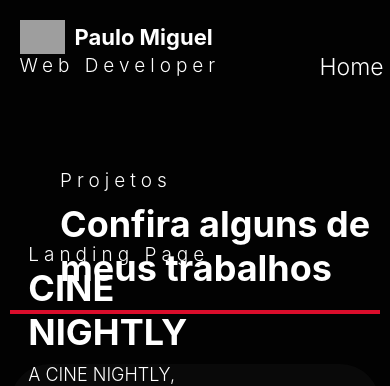
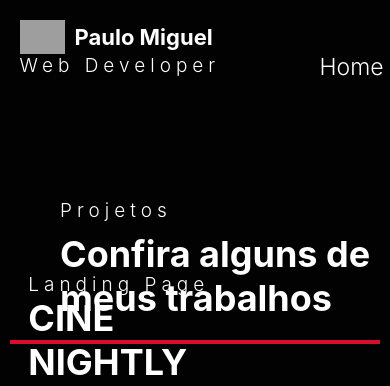
Before and after one commit to Paulo-Mikhael/portifolio-react, a React (Vite) app: page /projects in a window 390 px wide. Shown: the top 386 px of the page. Built offline with nearby package versions, Linux system fonts and the light colour scheme; grey boxes are pictures that could not be loaded.

Commit message:
Responsividade Projects - Tela xl

```diff
--- a/src/Data/index.tsx
+++ b/src/Data/index.tsx
@@ -18,7 +18,7 @@ export const ProjectsData: IProjectCard[] = [
     description: 'Este projeto é um blog de uma empresa fictícia de tecnologia, onde além da própria poder postar o conteúdo da loja, também funciona como uma rede social onde os clientes podem interagir se tiverem uma conta.',
     linkToWeb: 'https://phlox-blog.vercel.app/',
     linkToGithubReadme: 'https://github.com/Paulo-Mikhael/phlox-blog?tab=readme-ov-file#readme',
-    deviconTechnologiesClasses: ['devicon-react-original', 'devicon-vitejs-plain', 'devicon-typescript-plain', 'devicon-tailwindcss-original','devicon-reactrouter-plain'],
+    deviconTechnologiesClasses: ['devicon-react-original', 'devicon-vitejs-plain', 'devicon-typescript-plain', 'devicon-tailwindcss-original', 'devicon-reactrouter-plain'],
     projectImageUrl: 'Images/phlox-blog-images.png',
     projectImageAlt: 'Imagem de cinco telas da aplicação "Blog PHLOX" espalhadas como se fossem folhas de papel',
     projectImageTitle: 'Tela principal da aplicação "Blog PHLOX"',
@@ -27,7 +27,7 @@ export const ProjectsData: IProjectCard[] = [
     name: 'in.orbit backend',
     type: 'API',
     description: 'Este é o servidor de uma aplicação chamada in.orbit, responsável por guardar e gerenciar as metas do usuário, elas são armazenadas em um banco de dados postgresql por um container docker e gerenciadas pelo framework back-end fastify.',
-    linkToWeb: 'https://github.com/Paulo-Mikhael/in-orbit-backend?tab=readme-ov-file#rodando-localmente-prompt-',
+    linkToWeb: 'https://github.com/Paulo-Mikhael/in-orbit-backend?tab=readme-ov-file#readme',
     linkToGithubReadme: 'https://github.com/Paulo-Mikhael/in-orbit-backend?tab=readme-ov-file#readme',
     deviconTechnologiesClasses: ['devicon-nodejs-plain-wordmark', 'devicon-typescript-plain', 'devicon-fastify-plain', 'devicon-docker-plain', 'devicon-postgresql-plain'],
     projectImageUrl: 'Images/in-orbit-backend-images.png',
@@ -37,7 +37,7 @@ export const ProjectsData: IProjectCard[] = [
   {
     name: 'Fastask',
     type: 'Aplicação Web',
-      description: 'A Fastask é uma aplicação web que busca facilitar a gestão de tarefas, a página possui um design limpo e intuitivo, seu funcionamento consiste principalmente em criar, excluir e editar tarefas.',
+    description: 'A Fastask é uma aplicação web que busca facilitar a gestão de tarefas, a página possui um design limpo e intuitivo, seu funcionamento consiste principalmente em criar, excluir e editar tarefas.',
     linkToWeb: 'https://paulo-mikhael.github.io/fastask/',
     linkToGithubReadme: 'https://github.com/Paulo-Mikhael/fastask?tab=readme-ov-file#readme',
     deviconTechnologiesClasses: ['devicon-html5-plain', 'devicon-css3-plain', 'devicon-javascript-plain'],
--- a/src/Pages/Projects/index.tsx
+++ b/src/Pages/Projects/index.tsx
@@ -22,8 +22,8 @@ export default function Projects() {
           <h3>Confira alguns de meus trabalhos</h3>
           <Line />
         </StyledDiv>
-        {projectsList.map((project) => (
-          <StyledCard key={project.name}>
+        {projectsList.map((project, index) => (
+          <StyledCard key={index}>
             <CardContainer>
               <div className="cardText">
                 <div>
@@ -50,8 +50,8 @@ export default function Projects() {
                   title="Ver prévia do projeto"
                 />
               </a>
-              {project.deviconTechnologiesClasses.map(technologyClass => (
-                <i className={technologyClass}></i>
+              {project.deviconTechnologiesClasses.map((technologyClass, index) => (
+                <i key={index} className={technologyClass}></i>
               ))}
               <a href={project.linkToGithubReadme} className="github-link" target="_blank">
                 <i className="devicon-github-original"></i>
--- a/src/Pages/Projects/styled.tsx
+++ b/src/Pages/Projects/styled.tsx
@@ -24,6 +24,10 @@ export const StyledDiv = styled.div`
   }
   h3, p {
     margin-left: 60px;
+  }
+
+  @media screen and (max-width: 1280px) {
+    margin-top: 30px;
   }
 `
 export const StyledCard = styled.article`
@@ -65,6 +69,10 @@ export const CardContainer = styled.div`
   }
   img{
     width: 400px;
+
+    @media screen and (max-width: 1280px) {
+      width: 350px;
+    }
   }
 `
 export const TechnologiesContainer = styled.div`
```
